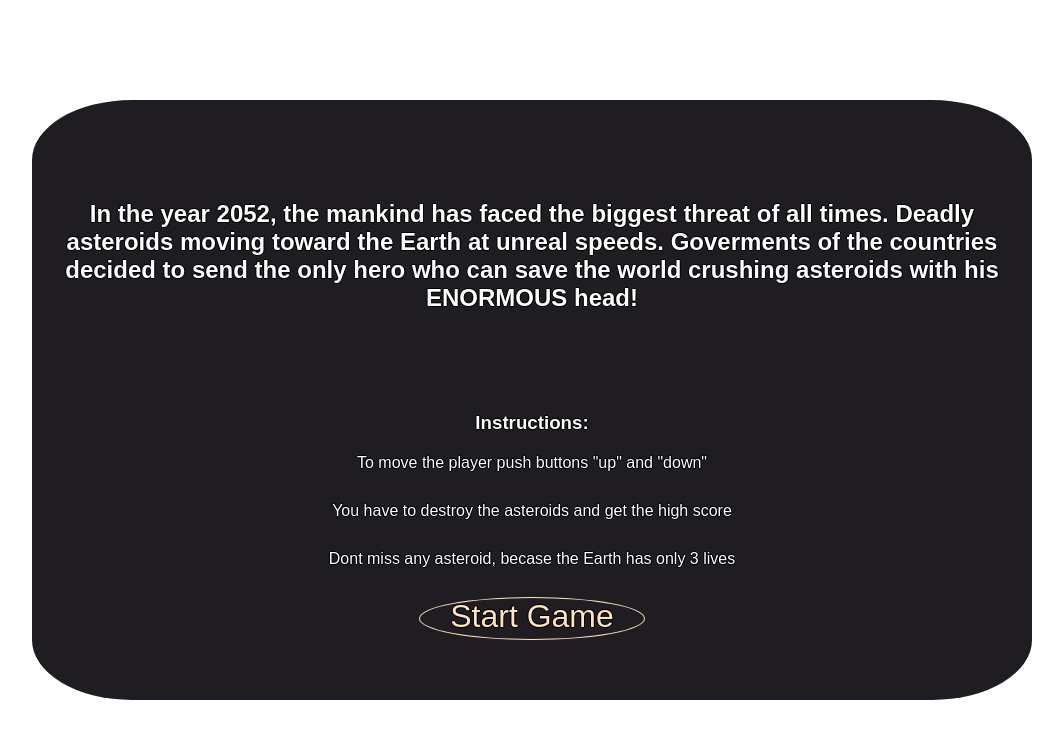
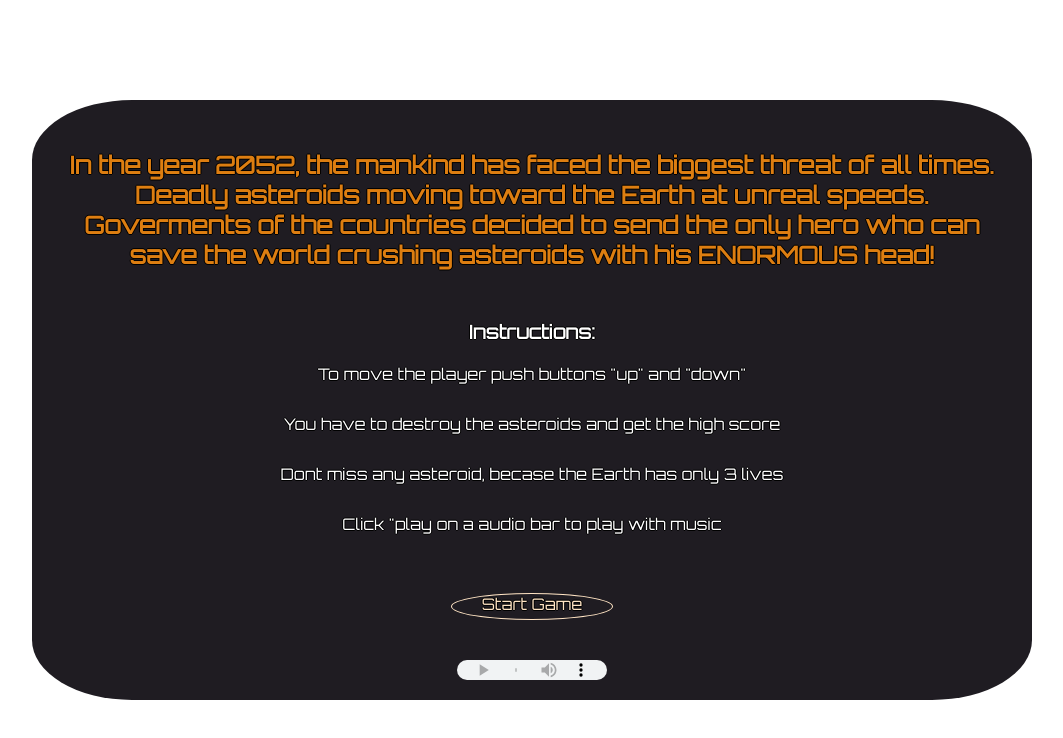
Before and after one commit to SerhiiKvasha/project1-game, a plain HTML site: page index.html in a window 1280 px wide. Shown: the whole page, without its empty margins (108-1171 px from the left). Drawn offline with Linux system fonts and the light colour scheme; a web font is replaced by a local one.

Commit message:
change fonts, add music bar

```diff
--- a/css/main.css
+++ b/css/main.css
@@ -1,3 +1,5 @@
+@import url("https://fonts.googleapis.com/css2?family=Bungee+Spice&display=swap");
+@import url('https://fonts.googleapis.com/css2?family=Bungee+Spice&family=Orbitron&display=swap');
 * {
   margin: 0;
   padding: 0;
@@ -12,7 +14,8 @@ body {
   background-position: center;
   background-repeat: no-repeat;
   background-size: cover;
-  font-family: Arial, Helvetica, sans-serif;
+  font-family: 'Orbitron', sans-serif;
+
 }
 #game-board {
   width: 1000px;
@@ -21,15 +24,15 @@ body {
   display: none;
 }
 h2 {
-  margin-top: 100px;
+  margin-top: 50px;
   padding-left: 20px;
   padding-right: 20px;
-
+  color: rgb(221, 126, 17);
 }
 h3 {
- margin-top: 100px;
+  margin-top: 50px;
 }
-p{
+p {
   margin-top: 20px;
   margin-bottom: 30px;
 }
@@ -46,7 +49,7 @@ p{
 
 #start-game a {
   position: relative;
-  font-size: 2em;
+  font-size: 1em;
   text-decoration: none;
   color: bisque;
   padding-bottom: 5px;
@@ -54,7 +57,7 @@ p{
   padding-right: 30px;
   border: 1px solid;
   border-radius: 50%;
-
+  top: 30px;
 }
 a:hover {
   background-color: aquamarine;
@@ -99,11 +102,11 @@ a:hover {
   background-repeat: no-repeat;
   background-size: cover;
 }
-#live-score{
+#live-score {
   position: relative;
-  color:white;
+  color: white;
   display: none;
-  position:absolute;
+  position: absolute;
   top: 50px;
   margin-right: 300px;
 }
@@ -111,28 +114,27 @@ a:hover {
   width: 40px;
   position: absolute;
   display: none;
-  top:50px;
+  top: 50px;
   margin-left: 100px;
 }
-#life2{
+#life2 {
   width: 40px;
   position: absolute;
   display: none;
-  top:50px;
+  top: 50px;
   margin-left: 150px;
-
 }
-#life3{
+#life3 {
   width: 40px;
   position: absolute;
-  display:none;
+  display: none;
   margin-left: 50px;
   top: 50px;
 }
-#music{
+#audio {
   position: absolute;
-  top: 40px;
-  margin-left: 600px;
-  width: 200px;
-  height: 30px;
-  color: blue;
+  bottom: 20px;
+  width: 150px;
+  height: 20px;
+  left: 425px;
+}
--- a/index.html
+++ b/index.html
@@ -8,7 +8,6 @@
     <link rel="stylesheet" type="text/css" href="./css/main.css" />
   </head>
   <body>
-    <audio src="./audio/track1.mp3" autoplay></audio>
     <h1 id="live-score">SCORE: 0</h1>
     <img id="life1" src="./images/life.png" />
     <img id="life2" src="./images/life.png" />
@@ -24,6 +23,11 @@
       <p>To move the player push buttons "up" and "down"</p>
       <p>You have to destroy the asteroids and get the high score</p>
       <p>Dont miss any asteroid, becase the Earth has only 3 lives</p>
+      <p>Click "play on a audio bar to play with music</p>
+      <audio id="audio" controls>
+        <source src="./audio/track1.mp3" type="audio/mpeg" />
+        <br />
+      </audio>
 
       <a href="#" onclick="startGame()">Start Game</a>
     </div>
@@ -39,7 +43,6 @@
       <div id="player"></div>
       <div id="objects"></div>
     </div>
-
     <script src="./js/main.js"></script>
   </body>
 </html>
--- a/js/main.js
+++ b/js/main.js
@@ -94,7 +94,7 @@ function startGame() {
   document.getElementById("life2").style.display = "block";
   document.getElementById("life3").style.display = "block";
   document.getElementById("live-score").style.display = "block";
-
+  document.getElementById("audio").style.display = "none"
   createObjects();
 }
 function gameOver() {
```
